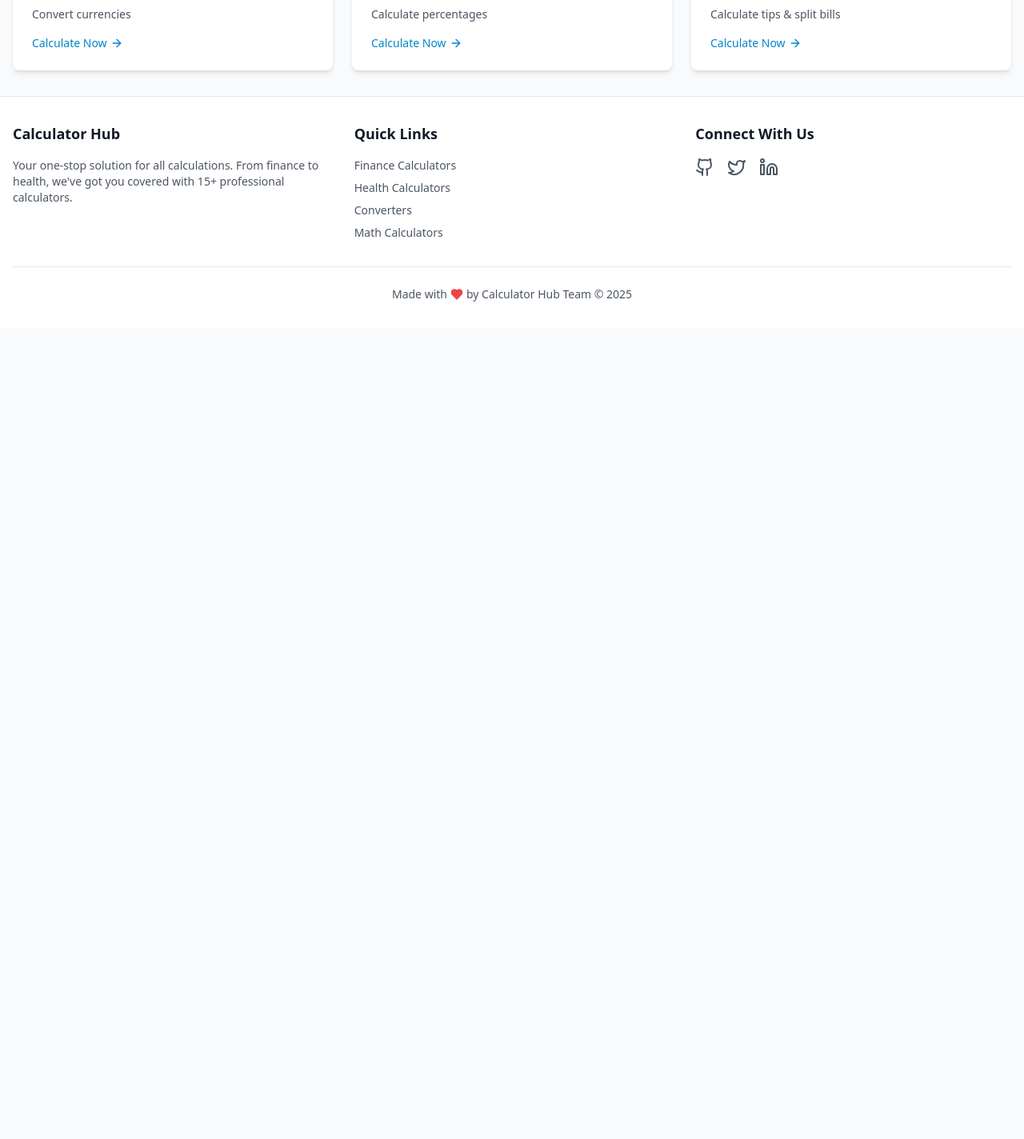
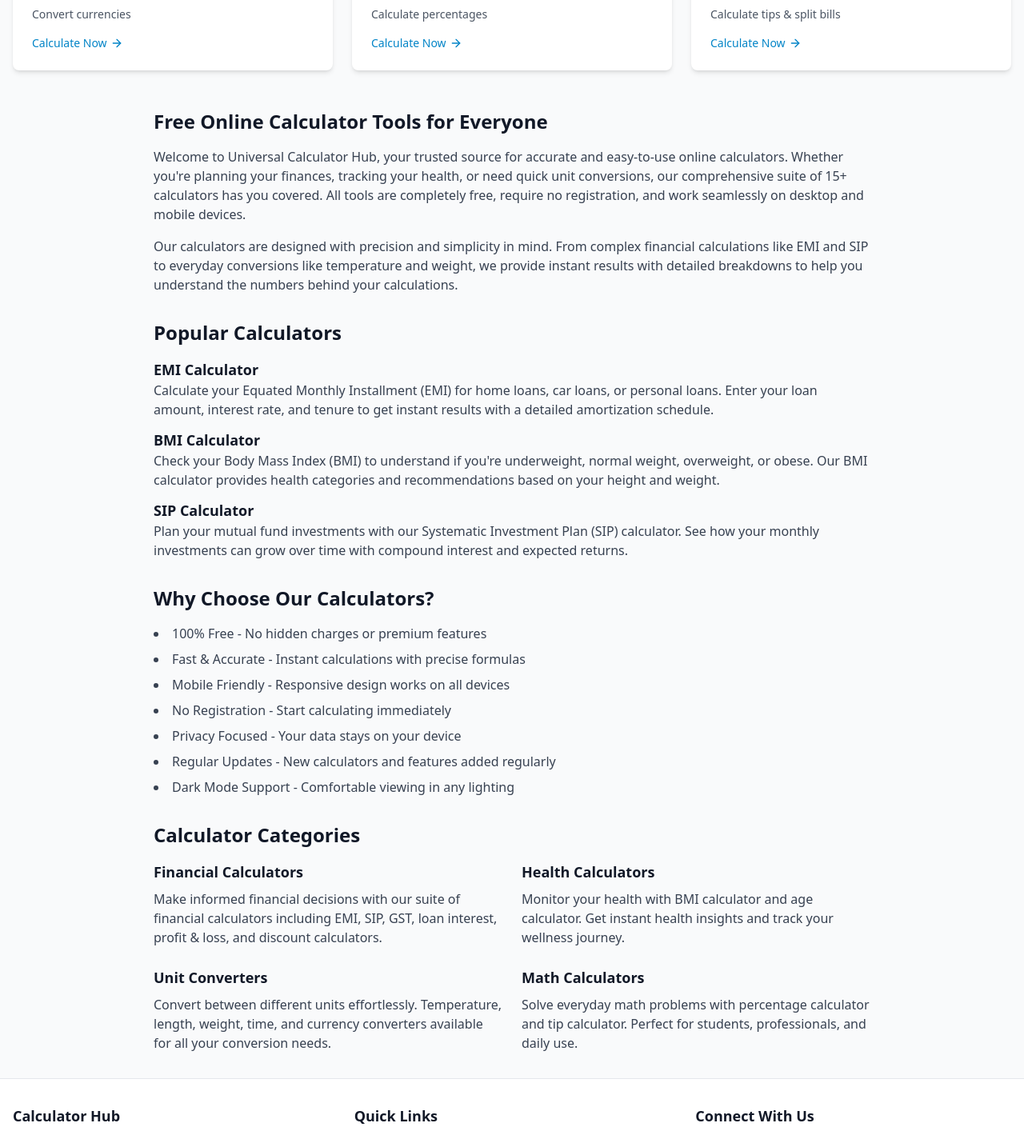
Before and after one commit to Gulshan36/Calculator, a React (Vite) app: page / in a window 1280 px wide. Shown: the part 1822-3246 px from the top of the page at 80% size. Before the commit the page ends 2232 px from the top, so only its background shows below. Built offline with nearby package versions, Linux system fonts and the light colour scheme.

Commit message:
SEO improvements: Added content sections and H1 tags

```diff
--- a/package.json
+++ b/package.json
@@ -16,6 +16,7 @@
     "lucide-react": "^0.344.0",
     "react": "^18.3.1",
     "react-dom": "^18.3.1",
+    "react-helmet-async": "^2.0.5",
     "react-router-dom": "^6.22.0"
   },
   "devDependencies": {
--- a/src/pages/HomePage.jsx
+++ b/src/pages/HomePage.jsx
@@ -138,6 +138,84 @@ const HomePage = () => {
           </div>
         )}
       </div>
+
+      {/* SEO Content Section */}
+      <div className="max-w-4xl mx-auto space-y-8 mt-16 text-gray-700 dark:text-gray-300">
+        <section>
+          <h2 className="text-2xl font-bold mb-4 text-gray-900 dark:text-white">Free Online Calculator Tools for Everyone</h2>
+          <p className="mb-4">
+            Welcome to Universal Calculator Hub, your trusted source for accurate and easy-to-use online calculators.
+            Whether you're planning your finances, tracking your health, or need quick unit conversions, our comprehensive
+            suite of 15+ calculators has you covered. All tools are completely free, require no registration, and work
+            seamlessly on desktop and mobile devices.
+          </p>
+          <p>
+            Our calculators are designed with precision and simplicity in mind. From complex financial calculations like
+            EMI and SIP to everyday conversions like temperature and weight, we provide instant results with detailed
+            breakdowns to help you understand the numbers behind your calculations.
+          </p>
+        </section>
+
+        <section>
+          <h2 className="text-2xl font-bold mb-4 text-gray-900 dark:text-white">Popular Calculators</h2>
+          <div className="space-y-3">
+            <div>
+              <h3 className="text-lg font-semibold text-gray-900 dark:text-white">EMI Calculator</h3>
+              <p>Calculate your Equated Monthly Installment (EMI) for home loans, car loans, or personal loans.
+              Enter your loan amount, interest rate, and tenure to get instant results with a detailed amortization schedule.</p>
+            </div>
+            <div>
+              <h3 className="text-lg font-semibold text-gray-900 dark:text-white">BMI Calculator</h3>
+              <p>Check your Body Mass Index (BMI) to understand if you're underweight, normal weight, overweight, or obese.
+              Our BMI calculator provides health categories and recommendations based on your height and weight.</p>
+            </div>
+            <div>
+              <h3 className="text-lg font-semibold text-gray-900 dark:text-white">SIP Calculator</h3>
+              <p>Plan your mutual fund investments with our Systematic Investment Plan (SIP) calculator.
+              See how your monthly investments can grow over time with compound interest and expected returns.</p>
+            </div>
+          </div>
+        </section>
+
+        <section>
+          <h2 className="text-2xl font-bold mb-4 text-gray-900 dark:text-white">Why Choose Our Calculators?</h2>
+          <ul className="list-disc list-inside space-y-2">
+            <li>100% Free - No hidden charges or premium features</li>
+            <li>Fast & Accurate - Instant calculations with precise formulas</li>
+            <li>Mobile Friendly - Responsive design works on all devices</li>
+            <li>No Registration - Start calculating immediately</li>
+            <li>Privacy Focused - Your data stays on your device</li>
+            <li>Regular Updates - New calculators and features added regularly</li>
+            <li>Dark Mode Support - Comfortable viewing in any lighting</li>
+          </ul>
+        </section>
+
+        <section>
+          <h2 className="text-2xl font-bold mb-4 text-gray-900 dark:text-white">Calculator Categories</h2>
+          <div className="grid md:grid-cols-2 gap-6">
+            <div>
+              <h3 className="text-lg font-semibold mb-2 text-gray-900 dark:text-white">Financial Calculators</h3>
+              <p>Make informed financial decisions with our suite of financial calculators including EMI, SIP,
+              GST, loan interest, profit & loss, and discount calculators.</p>
+            </div>
+            <div>
+              <h3 className="text-lg font-semibold mb-2 text-gray-900 dark:text-white">Health Calculators</h3>
+              <p>Monitor your health with BMI calculator and age calculator. Get instant health insights and
+              track your wellness journey.</p>
+            </div>
+            <div>
+              <h3 className="text-lg font-semibold mb-2 text-gray-900 dark:text-white">Unit Converters</h3>
+              <p>Convert between different units effortlessly. Temperature, length, weight, time, and currency
+              converters available for all your conversion needs.</p>
+            </div>
+            <div>
+              <h3 className="text-lg font-semibold mb-2 text-gray-900 dark:text-white">Math Calculators</h3>
+              <p>Solve everyday math problems with percentage calculator and tip calculator. Perfect for
+              students, professionals, and daily use.</p>
+            </div>
+          </div>
+        </section>
+      </div>
     </div>
   )
 }
```
Also changed, not shown: 1 other file (tests, documents, lock files or other folders).
